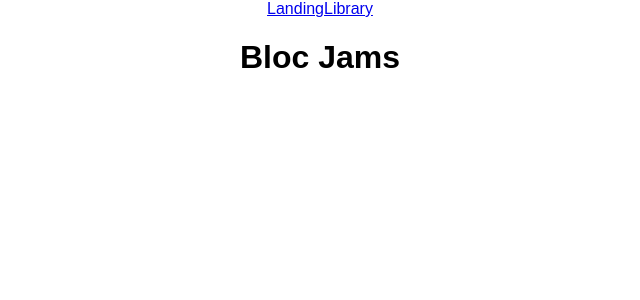
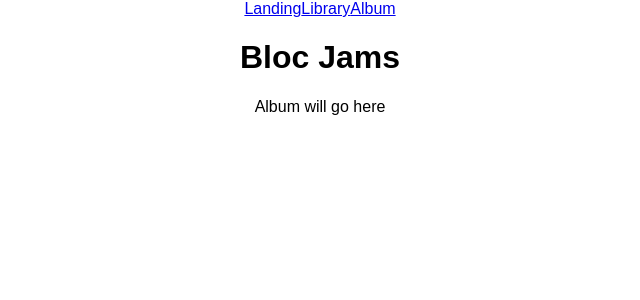
Before and after one commit to jacquetta/bloc-jams-react, a React (Create React App) app: page /album in a window 1280 px wide. Shown: the top 300 px of the page, without its empty margins (320-960 px from the left). Built offline with nearby package versions, Linux system fonts and the light colour scheme.

Commit message:
assignment-react-router

```diff
--- a/src/App.js
+++ b/src/App.js
@@ -3,6 +3,7 @@
 import './App.css';
 import Landing from './components/Landing';
 import Library from './components/Library';
+import Album from './components/Album';
 
 class App extends Component {
   render() {
@@ -13,6 +14,7 @@
 
               <Link to='/'>Landing</Link>
               <Link to='/library'>Library</Link>
+              <Link to='/album'>Album</Link>
 
             </nav>
             <h1>Bloc Jams</h1>
@@ -20,6 +22,7 @@
           <main>
             <Route exact path="/" component={Landing} />
             <Route path="/library" component={Library} />
+            <Route path="/album" component={Album} />
           </main>
       </div>
     );
--- /dev/null
+++ b/src/components/Album.js
@@ -0,0 +1,9 @@
+import React from 'react';
+
+const Album = () => (
+  <section className="album">
+    Album will go here
+    </section>
+);
+
+export default Album;
```
